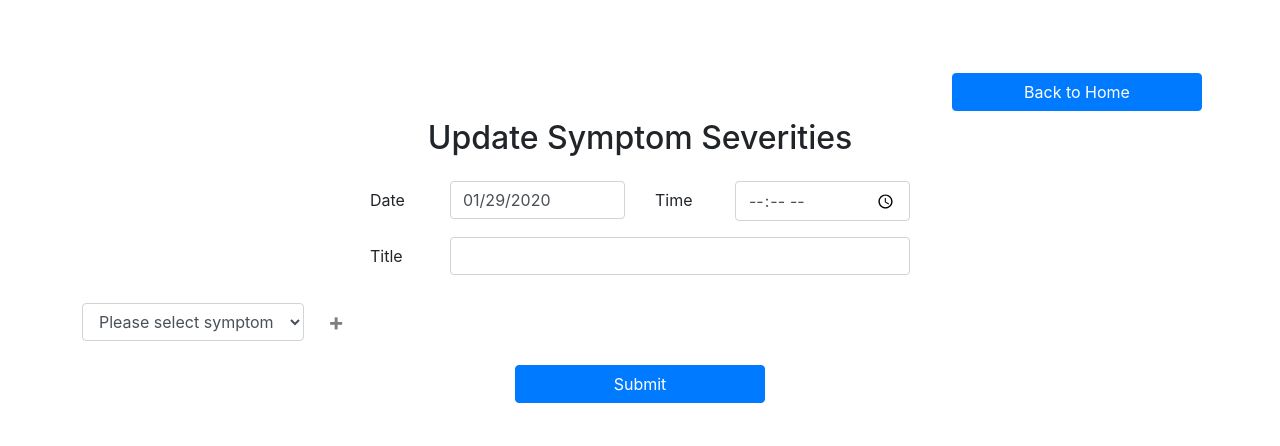
After one commit to square1grp/WRW, a Django app: template wrw/templates/pages/update-symptom-severities.html in a window 1280 px wide. The commit adds this page. Shown: the top 446 px of the page. Run offline with Django 3.2, Linux system fonts and the light colour scheme; the template is opened without the code that fills it, so the values that code supplies are empty; some libraries are stand-ins or nearby versions.

Commit message:
USS page design

```diff
--- a/wrw/models.py
+++ b/wrw/models.py
@@ -55,6 +55,9 @@ class Symptom(models.Model):
     def __str__(self):
         return self.name
 
+    def getSymptomLevels(self):
+        return [getattr(self, 'level_%s' % (i+1)) for i in range(5)]
+
 
 # Current User Symptom
 class CurrentUserSymptom(models.Model):
@@ -84,6 +87,9 @@ class CurrentUserSymptom(models.Model):
     def getSymptomName(self):
         return self.symptom.name
     getSymptomName.short_description = 'Symptom'
+
+    def getSymptomLevels(self):
+        return [getattr(self.symptom, 'level_%s' % (i+1)) for i in range(5)]
 
 
 # User Symptom Severities
--- /dev/null
+++ b/wrw/static/css/update-symptom-severities.css
@@ -0,0 +1,7 @@
+.update-symptom-severities-page .label-1 {
+  width: 80px;
+}
+
+.table-borderless td {
+  border: none;
+}
--- /dev/null
+++ b/wrw/static/js/update-symptom-severities.js
@@ -0,0 +1,70 @@
+var getTrHTML = function (symptomID, symptomName, symptomLevels) {
+    template = `
+        <tr>
+            <td class="align-middle" width="22%">
+                <h4 class="mb-0">SymptomName</h4>
+            </td>
+
+            <td class="align-middle" width="58%">
+                <div class="row mx-auto">
+    `;
+
+    for (i = 0; i < symptomLevels.length; i++) {
+        template += `
+            <div class="col text-center">
+                <label for="radio_SymptomID_`+ (i + 1) + `" class="text-center w-100">` + symptomLevels[i] + `</label>
+                <input id="radio_SymptomID_`+ (i + 1) + `" type="radio" name="symptom_SymptomID_level" value="` + (i + 1) + `"/>
+            </div>
+        `;
+    }
+
+    template += `
+                </div>
+            </td>
+
+            <td class="align-middle" width="20%">
+                <input name="symptom_SymptomID_description" class="form-control" placeholder="Description">
+            </td>
+
+            <td class="align-middle" width="10%">
+                <button id="remove-SymptomID" type="button" class="close" data-symptom-id="SymptomID">
+                    <span aria-hidden="true">&times;</span>
+                </button>
+            </td>
+        </tr>
+    `;
+
+    return template.replace(/SymptomName/gi, symptomName).replace(/SymptomID/gi, symptomID);
+};
+
+$(document).ready(function () {
+    $("button.close:not(#add-symptom)").click(function () {
+        var symptom_id = $(this).data("symptom-id");
+        $(this).parents("tr").remove()
+
+        $("select.symptoms option[value=" + symptom_id + "]").prop("disabled", false);
+    });
+
+    $("button#add-symptom").click(function () {
+        var symptom_id = $("select.symptoms").val();
+
+        if (symptom_id) {
+            $.each(org_symptoms, function (idx, symptom) {
+                if (symptom['id'] == symptom_id) {
+                    var template = getTrHTML(symptom['id'], symptom['name'], symptom['levels']);
+
+                    $("table.cus-list tbody").append(template);
+
+                    $("button#remove-" + symptom['id']).click(function () {
+                        $(this).parents("tr").remove()
+
+                        $("select.symptoms option[value=" + symptom['id'] + "]").prop("disabled", false);
+                    });
+
+                    $("select.symptoms option[value=" + symptom['id'] + "]").prop("disabled", true);
+                    $("select.symptoms").val("-1");
+                }
+            });
+        }
+    });
+});
--- /dev/null
+++ b/wrw/templates/pages/update-symptom-severities.html
@@ -0,0 +1,135 @@
+{% extends 'layouts/default.html' %}
+
+{% block head %}
+
+{% load static %}
+<link rel="stylesheet" href="{% static 'css/update-symptom-severities.css' %}">
+<script src="{% static 'js/update-symptom-severities.js' %}"></script>
+
+<script>
+    var org_symptoms = {{org_symptoms|safe}}
+</script>
+
+{% endblock %}
+
+{% block content %}
+
+<div class="container update-symptom-severities-page" style="margin-top: 65px;">
+    <div class="row">
+        <a class="btn btn-primary ml-auto mr-2 my-2" href="/user/{{user_id}}" role="button">Back to Home</a>
+    </div>
+
+    <div class="row">
+        <h2 class="col-12 text-center">Update Symptom Severities</h2>
+
+        <form class="row mx-auto w-100 needs-validation my-3" novalidate method="POST">
+            {% csrf_token %}
+
+            <div class="col-12">
+                <div class="row justify-content-md-center">
+                    <div class="col-12 col-lg-3">
+                        <div class="form-group row mx-lg-0">
+                            <label for="date" class="col-form-label label-1">Date</label>
+                            <input id="date" name="date" class="form-control col" required />
+
+                            <script>
+                                var today = new Date();
+
+                                $("#date").datepicker({
+                                    autoclose: true,
+                                    maxDate: today,
+                                    defaultDate: today,
+                                    changeMonth: true,
+                                    changeYear: true
+                                });
+                                $("#date").datepicker("setDate", today);
+                            </script>
+                        </div>
+                    </div>
+
+                    <div class="col-12 col-lg-3">
+                        <div class="form-group row mx-lg-0">
+                            <label for="time" class="col-form-label label-1">Time</label>
+                            <input id="time" name="time" type="time" class="form-control col" value="{{current_time.h}}:{{current_time.m}}:{{current_time.s}}" required />
+                        </div>
+                    </div>
+                </div>
+
+                <div class="row justify-content-md-center">
+                    <div class="col-12 col-lg-6">
+                        <div class="form-group row mx-lg-0">
+                            <label for="title" class="col-form-label label-1">Title</label>
+                            <input id="title" name="title" class="form-control col" required />
+                        </div>
+                    </div>
+                </div>
+            </div>
+
+            <table class="table table-borderless cus-list">
+                <tbody>
+                    {% for cus in cus_list %}
+                        <tr>
+                            <td class="align-middle" width="22%">
+                                <h4 class="mb-0">{{cus.getSymptomName}}</h4>
+                            </td>
+
+                            <td class="align-middle" width="58%">
+                                <div class="row mx-auto">
+                                    {% for level in cus.getSymptomLevels %}
+                                        <div class="col text-center">
+                                            <label for="radio_{{cus.symptom.id}}_{{forloop.counter}}" class="text-center w-100">{{level}}</label>
+                                            <input id="radio_{{cus.symptom.id}}_{{forloop.counter}}" type="radio" name="symptom_{{cus.symptom.id}}_level" value="{{forloop.counter}}"/>
+                                        </div>
+                                    {% endfor %}
+                                </div>
+                            </td>
+
+                            <td class="align-middle" width="20%">
+                                <input name="symptom_{{cus.symptom.id}}_description" class="form-control" placeholder="Description">
+                            </td>
+
+                            <td class="align-middle" width="10%">
+                                <button id="remove-{{cus.symptom.id}}" type="button" class="close" data-symptom-id="{{cus.symptom.id}}">
+                                    <span aria-hidden="true">&times;</span>
+                                </button>
+                            </td>
+                        </tr>
+                    {% endfor %}
+                </tbody>
+
+                <tfoot>
+                    <tr>
+                        <td class="align-middle" width="22%">
+                            <select class="form-control symptoms">
+                                <option value="-1">Please select symptom</option>
+                                {% for symptom in symptoms %}
+                                    <option value="{{symptom.id}}" {% if symptom.disabled %}disabled{% endif %}>{{symptom.name}}</option>
+                                {% endfor %}
+                            </select>
+                        </td>
+
+                        <td class="align-middle" width="58%">
+                            <button id="add-symptom" type="button" class="close float-left">
+                                <span aria-hidden="true">&plus;</span>
+                            </button>
+                        </td>
+
+                        <td width="20%"/>
+                        <td width="10%"/>
+                    </tr>
+
+                    <tr>
+                        <td colspan="4">
+                            <div class="row mx-auto">
+                                <button class="btn btn-primary mx-auto" type="submit">Submit</button>
+                            </div>
+                        </td>
+                    </tr>
+                </tfoot>
+            </table>
+
+        </form>
+    </div>
+</div>
+
+{% endblock %}
```
Also changed, not shown: wrw/templates/pages/user.html (+28 -0 lines), wrw/urls.py (+9 -5 lines), wrw/views/update_symptom_severities.py (added, +72 -0 lines).
